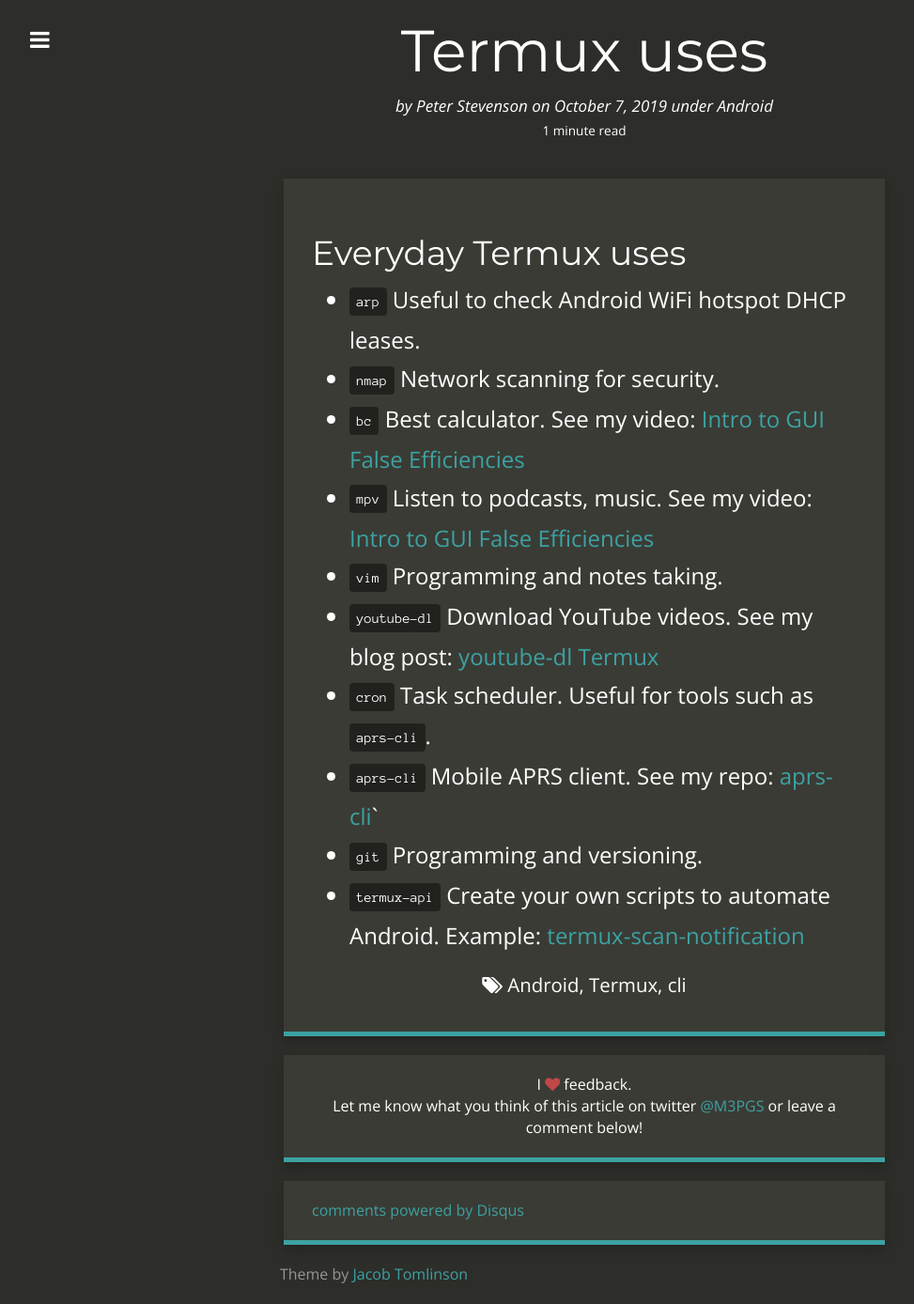
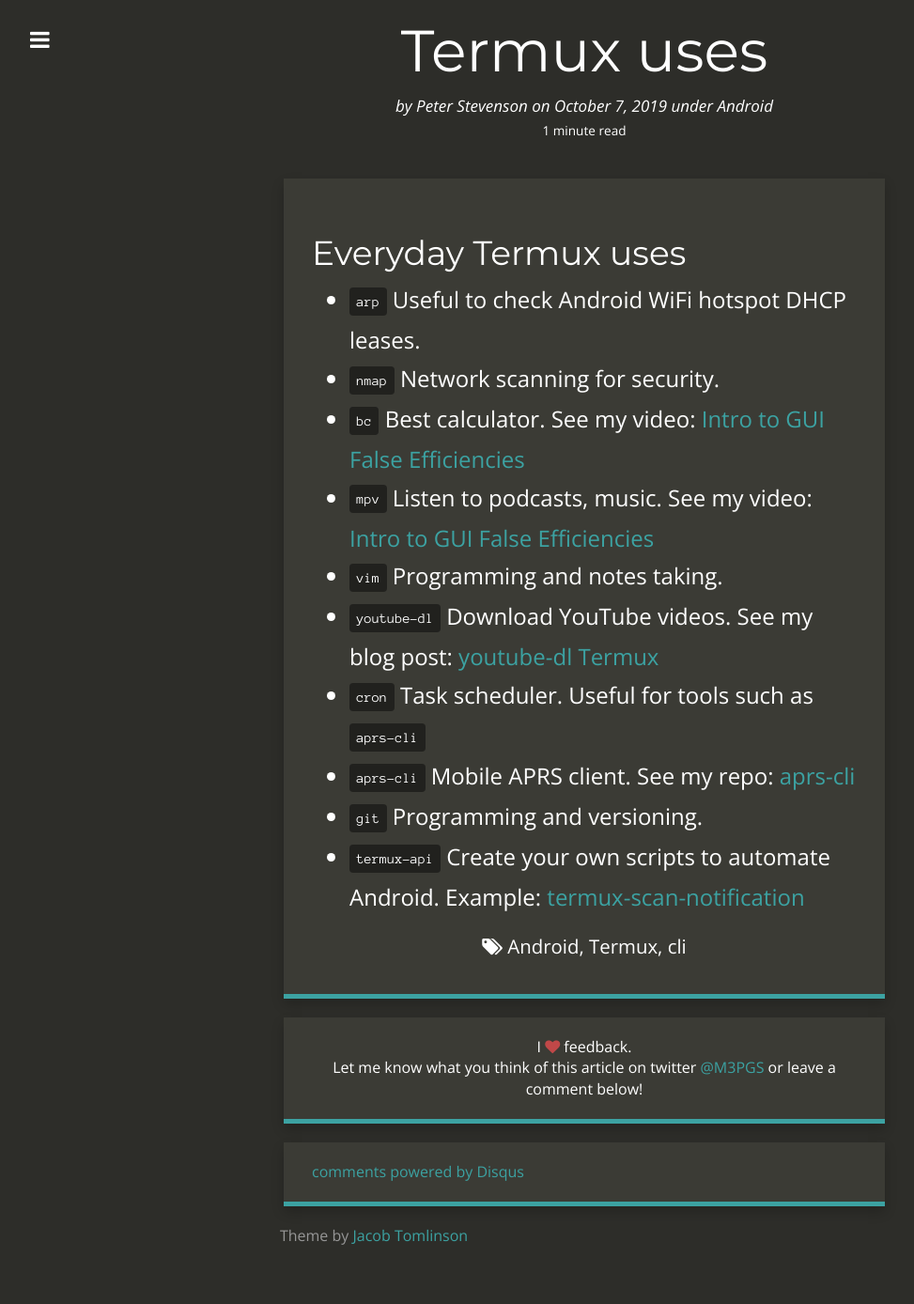
Before and after one commit to 2E0PGS/blog, a Jekyll site: the page built from _posts/2019-10-11-everyday-termux-uses.md, in a window 1280 px wide. Shown: the whole page at 94% size, without its empty margins (18-991 px from the left). Built offline with Jekyll 4.4.1, drawn with Linux system fonts in a browser that asks for light colours; nearby versions of some CDN libraries; comment, search, counter and statistics services are not loaded; after the commit the page ends 1347 px from its top, so only the background shows below that.

Commit message:
Remove two trailing chars.

```diff
--- a/_posts/2019-10-11-everyday-termux-uses.md
+++ b/_posts/2019-10-11-everyday-termux-uses.md
@@ -20,7 +20,7 @@
 * `mpv` Listen to podcasts, music. See my video: [Intro to GUI False Efficiencies](https://www.youtube.com/watch?v=Sl7y4bbDOkQ)
 * `vim` Programming and notes taking.
 * `youtube-dl` Download YouTube videos. See my blog post: [youtube-dl Termux](https://2e0pgs.github.io/blog/android/2019/10/07/youtube-dl-termux/)
-* `cron` Task scheduler. Useful for tools such as `aprs-cli`.
-* `aprs-cli` Mobile APRS client. See my repo: [aprs-cli](https://bitbucket.org/2E0PGS/aprs-cli/src/master/)`
+* `cron` Task scheduler. Useful for tools such as `aprs-cli`
+* `aprs-cli` Mobile APRS client. See my repo: [aprs-cli](https://bitbucket.org/2E0PGS/aprs-cli/src/master/)
 * `git` Programming and versioning.
 * `termux-api` Create your own scripts to automate Android. Example: [termux-scan-notification](https://bitbucket.org/2E0PGS/termux-scan-notification/src/master/)
```
